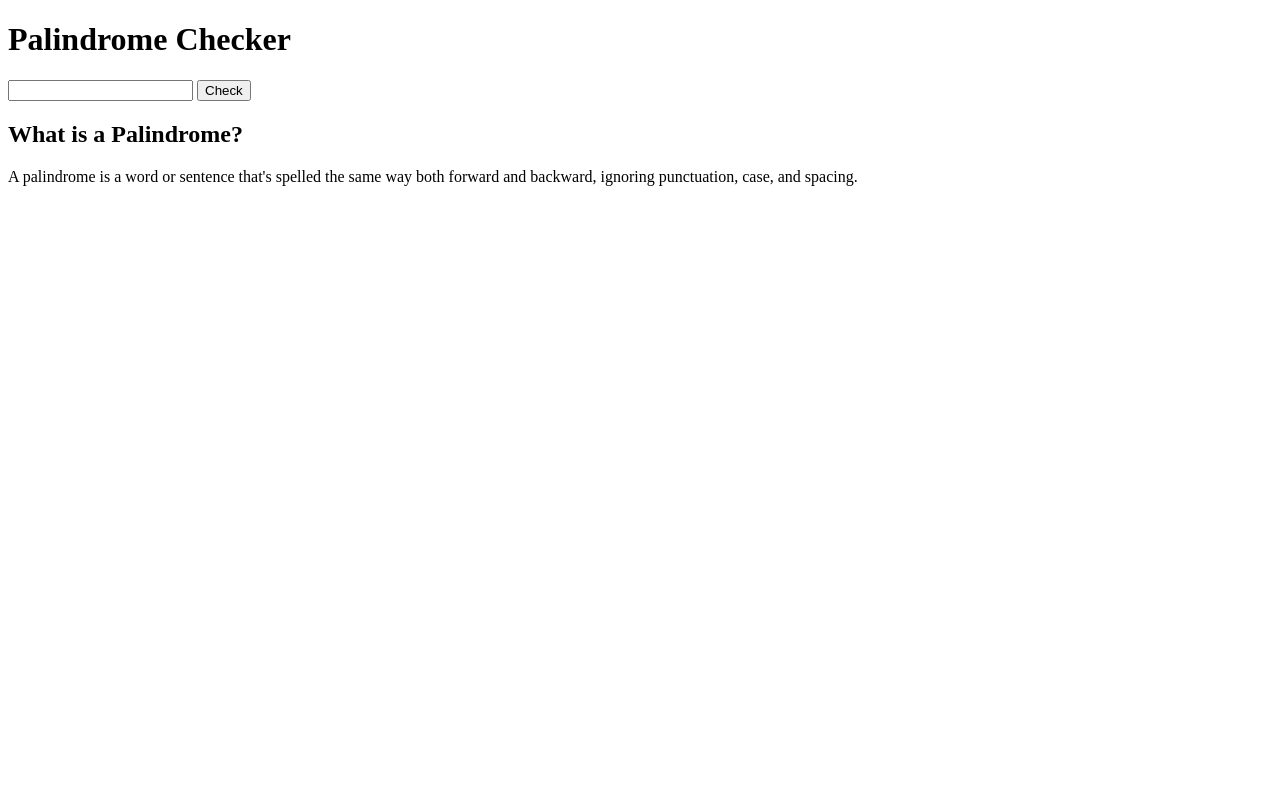
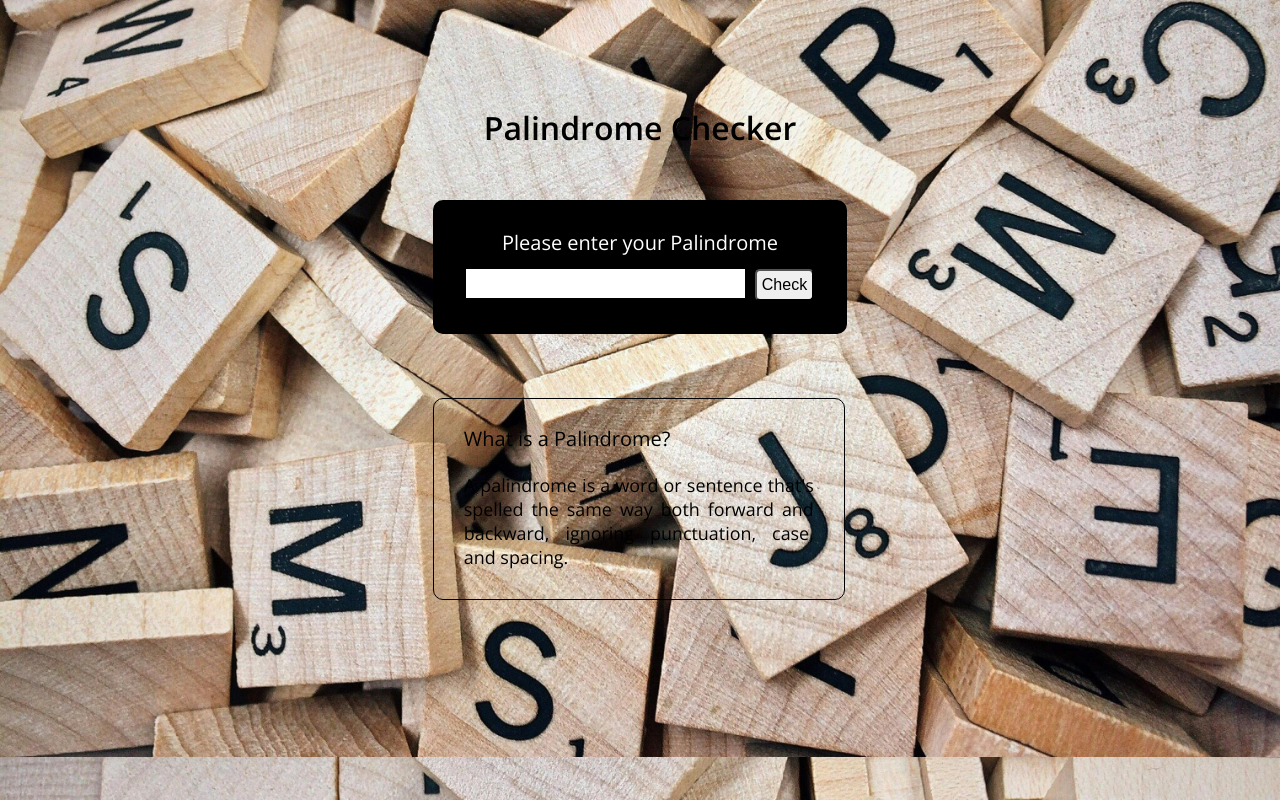
Before and after one commit to Darrinthethief/Palindrome, a plain HTML site: page index.html in a window 1280 px wide. Drawn offline with nearby package versions, Linux system fonts and the light colour scheme.

Commit message:
Updating the index page

```diff
--- a/index.html
+++ b/index.html
@@ -4,7 +4,8 @@
     <meta charset="UTF-8">
     <meta name="viewport" content="width=device-width, initial-scale=1.0">
     <title>Palindrome Checker</title>
-    <link rel="stylesheet" href="./styles.css" type="text/css">
+    <link rel="stylesheet" href="./css/reset.css" type="text/css">
+    <link rel="stylesheet" href="./css/styles.css" type="text/css">
     <link rel="preconnect" href="https://fonts.googleapis.com">
     <link rel="preconnect" href="https://fonts.gstatic.com" crossorigin>
     <link href="https://fonts.googleapis.com/css2?family=Poppins:ital,wght@0,100;0,200;0,300;0,400;0,500;0,600;0,700;0,800;0,900;1,100;1,200;1,300;1,400;1,500;1,600;1,700;1,800;1,900&display=swap" rel="stylesheet">
@@ -14,16 +15,19 @@
         <h1>Palindrome Checker</h1>
     </header>
     <main>
-        <div>
-            <input type="text" id="text-input">
-            <button id="check-button">Check</button>
+        <div class="palindrome-input">
+            <label for="text-input">Please enter your Palindrome</label>
+            <div class="user-input">
+                <input type="text" id="text-input">
+                <button id="check-button">Check</button>
+            </div>
             <div id="result"></div>
         </div>
-        <div class="palindrom-def">
+        <div class="palindrome-def">
             <h2>What is a Palindrome?</h2>
             <p>A palindrome is a word or sentence that's spelled the same way both forward and backward, ignoring punctuation, case, and spacing.</p>
         </div>
-        <script src="script.js"></script>
     </main>
+    <script src="./js/script.js"></script>
 </body>
 </html>
```
